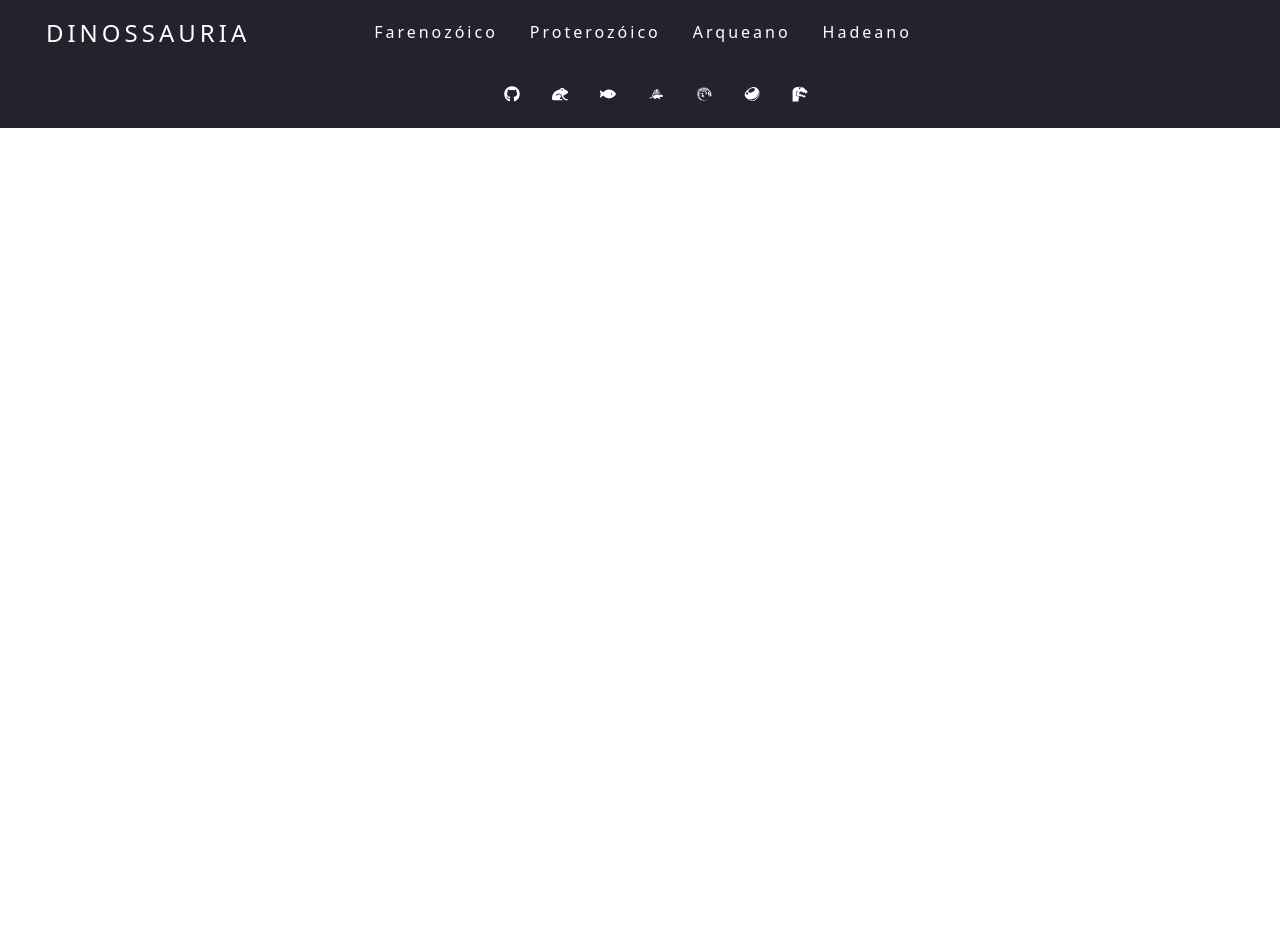
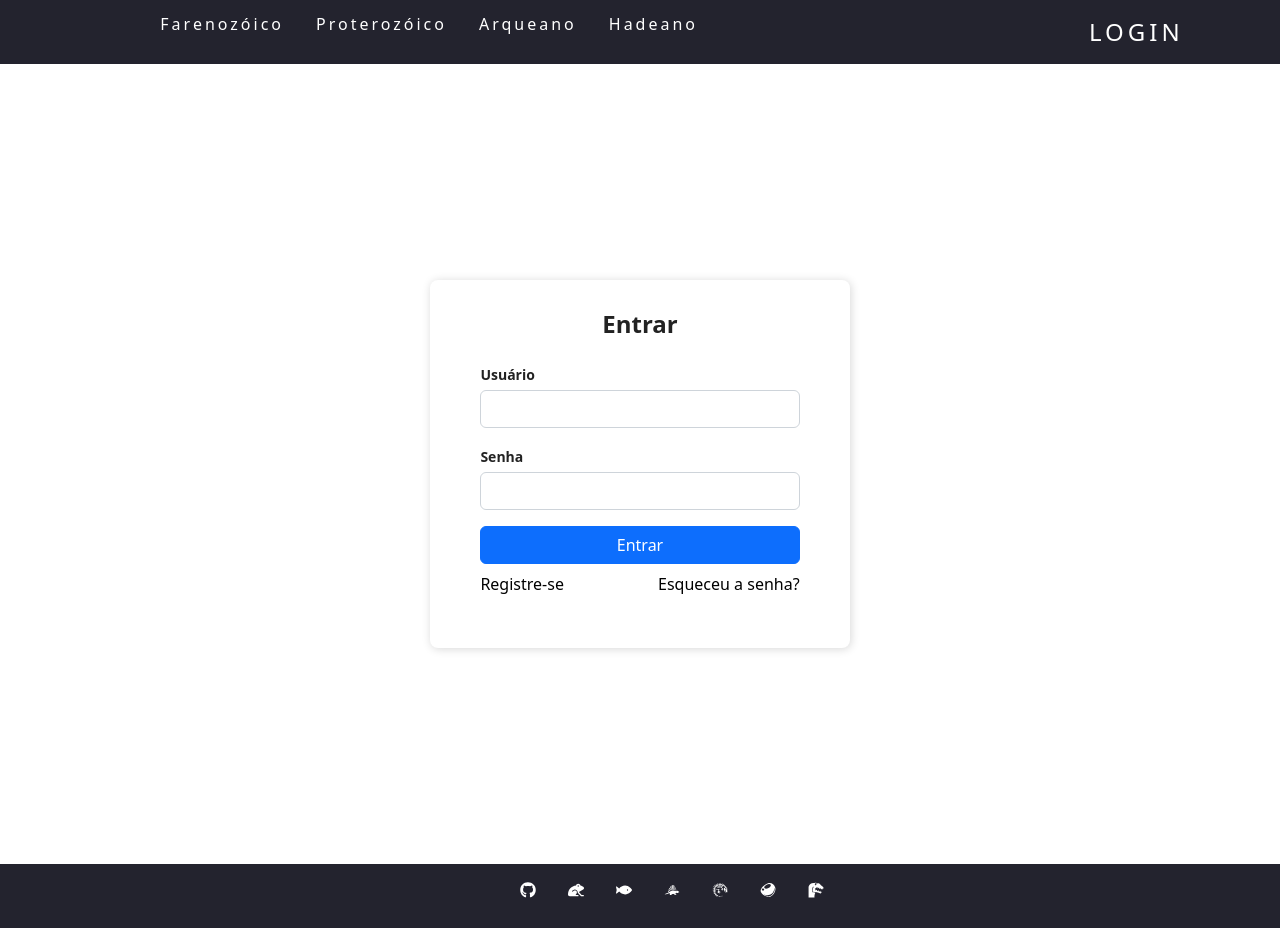
Before and after one commit to Gabaraael/DinoCard, a React (Create React App) app: page /login in a window 1280 px wide. Before the commit the page ends 800 px from the top, so only its background shows below. Built offline with nearby package versions, Linux system fonts and the light colour scheme.

Commit message:
Adicionando tela de Login

```diff
--- a/package.json
+++ b/package.json
@@ -6,6 +6,7 @@
     "@testing-library/jest-dom": "^5.16.5",
     "@testing-library/react": "^13.3.0",
     "@testing-library/user-event": "^13.5.0",
+    "bootstrap": "^5.2.3",
     "react": "^18.2.0",
     "react-dom": "^18.2.0",
     "react-icons": "^4.6.0",
--- a/src/App.css
+++ b/src/App.css
@@ -9,3 +9,44 @@
   height: 40vmin;
   pointer-events: none;
 }
+
+
+.App {
+  background-color: white;
+}
+
+.Auth-form-container {
+  display: flex;
+  justify-content: center;
+  align-items: center;
+  width: 100vw;
+  height: 100vh;
+}
+
+.Auth-form {
+  width: 420px;
+  box-shadow: rgb(0 0 0 / 16%) 1px 1px 10px;
+  padding-top: 30px;
+  padding-bottom: 20px;
+  border-radius: 8px;
+  background-color: white;
+}
+
+.Auth-form-content {
+  padding-left: 12%;
+  padding-right: 12%;
+}
+
+.Auth-form-title {
+  text-align: center;
+  margin-bottom: 1em;
+  font-size: 24px;
+  color: rgb(34, 34, 34);
+  font-weight: 800;
+}
+
+label {
+  font-size: 14px;
+  font-weight: 600;
+  color: rgb(34, 34, 34);
+}
--- a/src/App.js
+++ b/src/App.js
@@ -1,4 +1,5 @@
 import "./App.css";
+import "bootstrap/dist/css/bootstrap.min.css"
 import { BrowserRouter as Router, Routes, Route } from "react-router-dom";
 import Navbar from "./components/navbar/Navbar";
 //import Card from "./components/cards/Card";
@@ -13,6 +14,7 @@ import Arqueano from "./pages/arqueano/Arqueano";
 import Hadeano from "./pages/hadeano/Hadeano";
 import Proterozoico from "./pages/proterozoico/Proterozoico";
 import Footer from "./components/footer/Footer";
+import Login from "./pages/login/Login";
 
 function App() {
   return (
@@ -25,6 +27,7 @@ function App() {
         <Route path="/proterozoico" element={<Proterozoico/>}> </Route>
         <Route path="/arqueano" element={<Arqueano/>}> </Route>
         <Route path="/hadeano" element={<Hadeano/>}> </Route>
+        <Route path="/login" element={<Login/>}> </Route>
       </Routes>
       <Footer></Footer>
 
--- a/src/components/footer/Footer.js
+++ b/src/components/footer/Footer.js
@@ -3,7 +3,7 @@ import { GiDimetrodon, GiDinosaurBones, GiDinosaurEgg, GiDinosaurRex } from "rea
 import style from "./Footer.module.css";
 import { Link } from "react-router-dom";
 
-function Footer({ url, nome }) {
+function Footer() {
   return (
     <footer>
       <ul className={style.navList}>
--- a/src/components/navbar/Navbar.js
+++ b/src/components/navbar/Navbar.js
@@ -3,16 +3,12 @@ import { useState } from "react";
 import { Link } from "react-router-dom";
 
 function Navbar({ url, nome }) {
-  const [menu, setMenu] = useState();
+  // const [menu, setMenu] = useState();
 
   return (
     <header>
       <nav>
-        <a className={style.logo} href="/">
-          <Link to="/">Dinossauria</Link>
-        </a>
-
-        <ul className={menu ? style.navListActive : style.navList}>
+        <ul className={style.navList}>
           <li>
             <Link to="/farenozoico">Farenozóico</Link>
           </li>
@@ -26,12 +22,9 @@ function Navbar({ url, nome }) {
             <Link to="/hadeano">Hadeano</Link>
           </li>
         </ul>
-
-        <div className={style.mobileMenu}>
-          <div className="line1"></div>
-          <div className="line2"></div>
-          <div className="line3"></div>
-        </div>
+        <a className={style.logo}>
+          <Link to="/login">Login</Link>
+        </a>
       </nav>
     </header>
   );
--- /dev/null
+++ b/src/pages/login/Login.js
@@ -0,0 +1,133 @@
+import style from "./Login.module.css"
+import React, { useState } from "react"
+
+function Login() {
+
+    let [authMode, setAuthMode] = useState("signin")
+
+    const changeSignUp = () => {
+      setAuthMode("signup")
+    }
+
+    const changeSignin = () => {
+      setAuthMode("signin")
+    }
+
+    const changePassword = () => {
+      setAuthMode("recoverPassword")
+    }
+
+    if (authMode === "signin") {
+        return (
+            <div className="Auth-form-container">
+              <form className="Auth-form">
+                <div className="Auth-form-content">
+                  <h3 className="Auth-form-title">Entrar</h3>
+                  <div className="form-group mt-3">
+                    <label>Usuário </label>
+                    <input
+                      type="email"
+                      className="form-control mt-1"
+                      placeholder=""
+                    />
+                  </div>
+                  <div className="form-group mt-3">
+                    <label>Senha</label>
+                    <input
+                      type="password"
+                      className="form-control mt-1"
+                      placeholder=""
+                    />
+                  </div>
+                  <div className="d-grid gap-2 mt-3">
+                    <button type="submit" className="btn btn-primary">
+                      Entrar
+                    </button>
+                  </div>
+                  <p className="mt-2 d-flex justify-content-between">
+                    <p className={style.hyperlinkCard}  onClick={changeSignUp}> Registre-se</p>
+                    <a className={style.hyperlinkCard} onClick={changePassword}>Esqueceu a senha?</a>
+                  </p>
+                </div>
+              </form>
+            </div>
+          )
+    }
+
+    if (authMode === "signup") {
+    return (
+        <div className="Auth-form-container">
+          <form className="Auth-form">
+            <div className="Auth-form-content">
+              <h3 className="Auth-form-title">Cadastre-se</h3>
+              <div className="form-group mt-3">
+                <label>Usuário </label>
+                <input
+                  type="text"
+                  className="form-control mt-1"
+                  placeholder=""
+                />
+              </div>
+              <div className="form-group mt-3">
+                <label>E-mail </label>
+                <input
+                  type="email"
+                  className="form-control mt-1"
+                  placeholder=""
+                />
+              </div>
+              <div className="form-group mt-3">
+                <label>Senha</label>
+                <input
+                  type="password"
+                  className="form-control mt-1"
+                  placeholder=""
+                />
+              </div>
+              <div className="d-grid gap-2 mt-3">
+                <button type="submit" className="btn btn-primary">
+                Registrar
+                </button>
+              </div>
+              <p className="mt-2 d-flex justify-content-between">
+                <p className={style.hyperlinkCard}  onClick={changeSignin}> Login</p>
+                <a className={style.hyperlinkCard} onClick={changePassword}>Esqueceu a senha?</a>
+              </p>
+            </div>
+          </form>
+        </div>
+      )
+    }
+
+    if (authMode === "recoverPassword") {
+      return (
+          <div className="Auth-form-container">
+            <form className="Auth-form">
+              <div className="Auth-form-content">
+                <h3 className="Auth-form-title">Recuperar conta</h3>
+                <div className="form-group mt-3">
+                  <label>Insira o email ou usuário  </label>
+                  <input
+                    type="email"
+                    className="form-control mt-1"
+                    placeholder=""
+                  />
+                </div>
+                <div className="d-grid gap-2 mt-3">
+                  <button type="submit" className="btn btn-primary">
+                    Recuperar senha
+                  </button>
+                </div>
+                <p className="mt-2 d-flex justify-content-between">
+                  <p className={style.hyperlinkCard}  onClick={changeSignin}> Login</p>
+                  <p className={style.hyperlinkCard}  onClick={changeSignUp}> Registre-se</p>
+                </p>
+              </div>
+            </form>
+          </div>
+        )
+      }
+
+}
+
+export default Login
--- /dev/null
+++ b/src/pages/login/Login.module.css
@@ -0,0 +1,3 @@
+.hyperlinkCard  {
+  color: black;
+}
```
Also changed, not shown: 2 other files (tests, documents, lock files or other folders).
